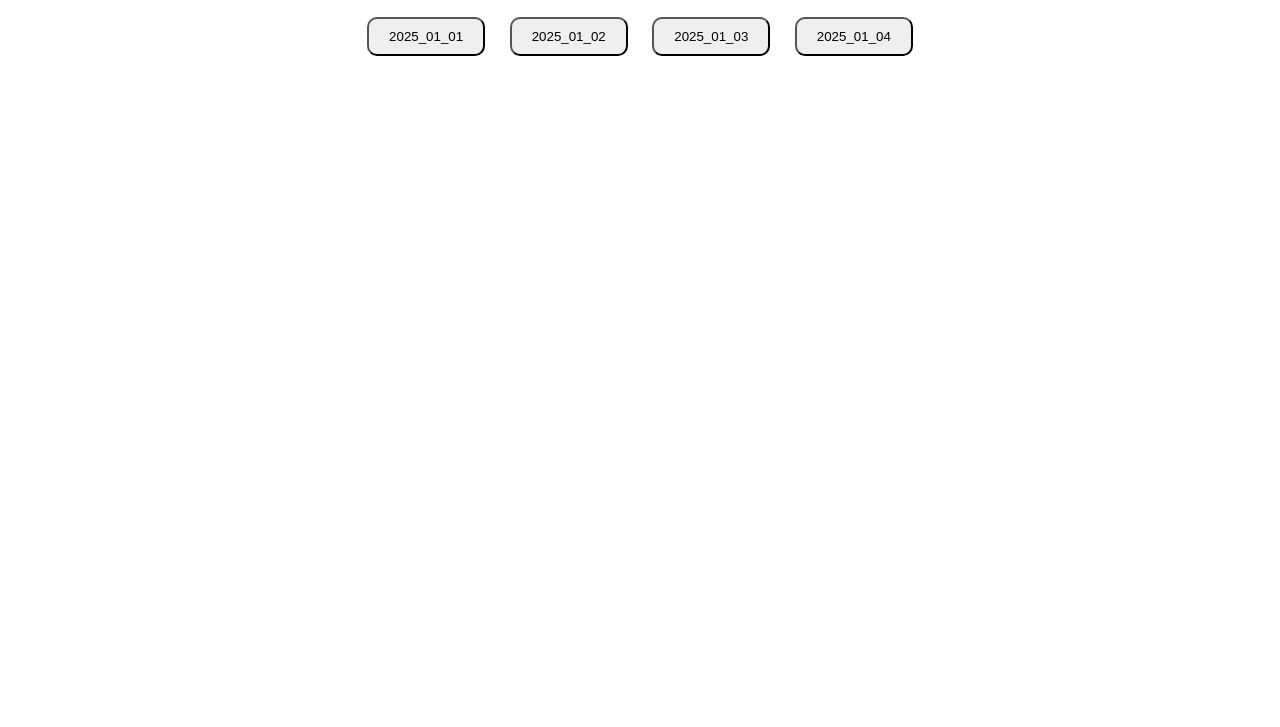
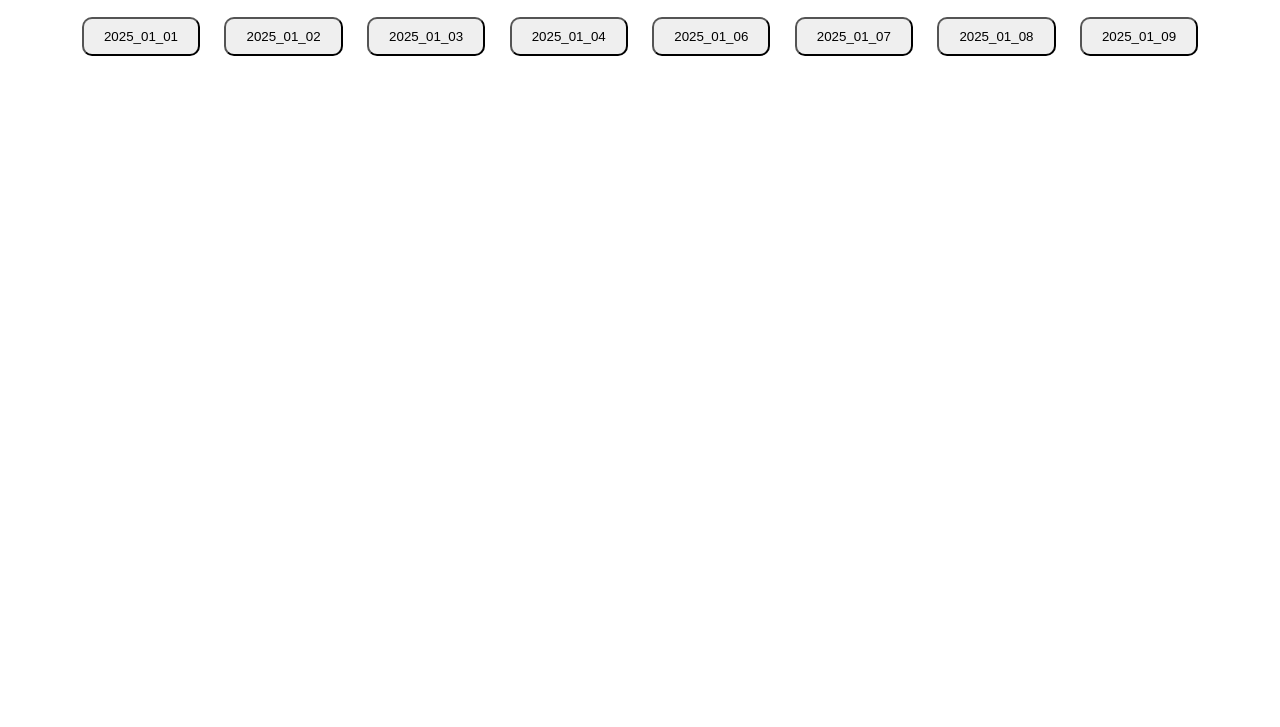
Before and after one commit to SzymonK234/Formularze, a plain HTML site: page index.html in a window 1280 px wide. Shown: the part 73-800 px from the top of the page. Drawn offline with Linux system fonts and the light colour scheme.

Commit message:
Update index.html

```diff
--- a/index.html
+++ b/index.html
@@ -24,6 +24,10 @@
         <button onclick="location.href='22.html'">2025_01_02</button>
         <button onclick="location.href='33.html'">2025_01_03</button>
         <button onclick="location.href='44.html'">2025_01_04</button>
+        <button onclick="location.href='66.html'">2025_01_06</button>
+        <button onclick="location.href='77.html'">2025_01_07</button>
+        <button onclick="location.href='88.html'">2025_01_08</button>
+        <button onclick="location.href='99.html'">2025_01_09</button>
     </div>
 
 </body>
```
